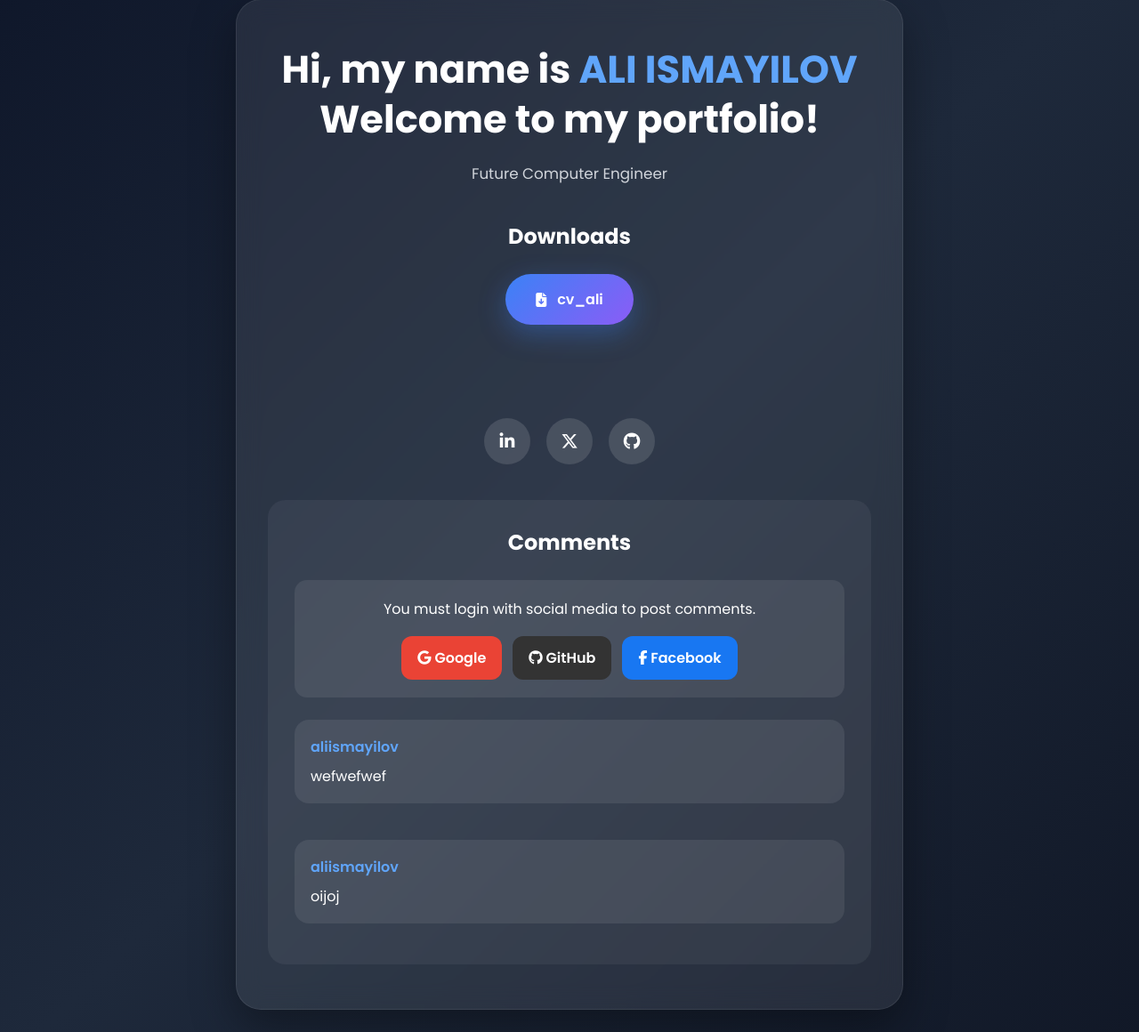
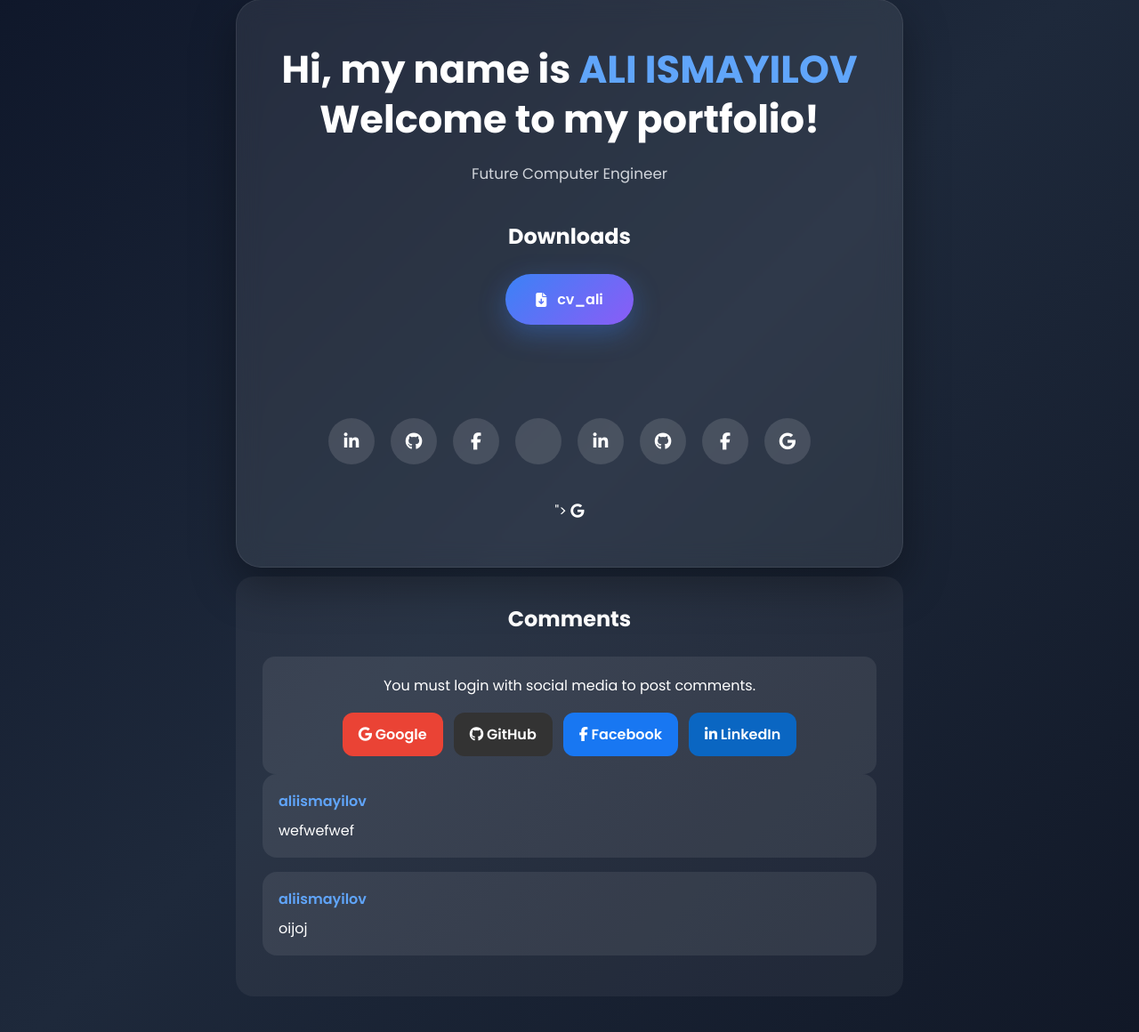
Before and after one commit to aliismayilov17/portfolio, a Django app: page / in a window 1280 px wide. Shown: the part 41-1201 px from the top of the page at 89% size. Run offline with Django 5.2, Linux system fonts and the light colour scheme; data comes from the database, SQL or seed files in the repository; parts of the project's set-up code (start-up, migrations or seed data) failed here and were passed over.

Commit message:
added file

```diff
--- a/Ali portfolio/portfolio/portf/templates/portfolio.html
+++ b/Ali portfolio/portfolio/portf/templates/portfolio.html
@@ -186,6 +186,11 @@
       background:#1877f2;
     }
 
+
+    .linkedin{
+  background:#0a66c2;
+}
+
     .comment{
       background:rgba(255,255,255,0.08);
       padding:18px;
@@ -260,16 +265,47 @@
     <!-- Social Links -->
 <div class="social-links">
 
-      <a href="https://linkedin.com/in/yourusername" target="_blank">
+  <!-- LinkedIn -->
+  <a href="https://linkedin.com/in/YOUR_LINKEDIN_USERNAME" target="_blank">
     <i class="fa-brands fa-linkedin-in"></i>
   </a>
 
-      <a href="https://twitter.com/yourusername" target="_blank">
-        <i class="fa-brands fa-x-twitter"></i>
+  <!-- GitHub -->
+  <a href="https://github.com/YOUR_GITHUB_USERNAME" target="_blank">
+    <i class="fa-brands fa-github"></i>
   </a>
 
-      <a href="https://github.com/yourusername" target="_blank">
+  <!-- Facebook -->
+  <a href="https://facebook.com/YOUR_FACEBOOK_USERNAME" target="_blank">
+    <i class="fa-brands fa-facebook-f"></i>
+  </a>
+
+  <!-- Google / Gmail -->
+  <a href="mailto:<!-- Social Links -->
+<div class="social-links">
+
+  <!-- LinkedIn -->
+  <a href="https://linkedin.com/in/YOUR_LINKEDIN_USERNAME" target="_blank">
+    <i class="fa-brands fa-linkedin-in"></i>
+  </a>
+
+  <!-- GitHub -->
+  <a href="https://github.com/aliismayilov17" target="_blank">
     <i class="fa-brands fa-github"></i>
+  </a>
+
+  <!-- Facebook -->
+  <a href="https://facebook.com/YOUR_FACEBOOK_USERNAME" target="_blank">
+    <i class="fa-brands fa-facebook-f"></i>
+  </a>
+
+  <!-- Google / Gmail -->
+  <a href="mailto:aliismayilovx@gmail.com">
+    <i class="fa-brands fa-google"></i>
+  </a>
+
+</div>">
+    <i class="fa-brands fa-google"></i>
   </a>
 
 </div>
@@ -324,6 +360,12 @@
             Facebook
           </a>
 
+
+
+          <a href="{% url 'social:begin' 'linkedin-oauth2' %}" class="linkedin">
+            <i class="fa-brands fa-linkedin-in"></i>
+            LinkedIn
+          </a>
         </div>
 
       </div>
@@ -332,7 +374,7 @@
 <!-- Existing Comments -->
 
       {% for comment in comments %}
-      </br>
+
         <div class="comment">
 
           <div class="comment-user">
```
Lines whose indentation alone changed are shown as unchanged.
